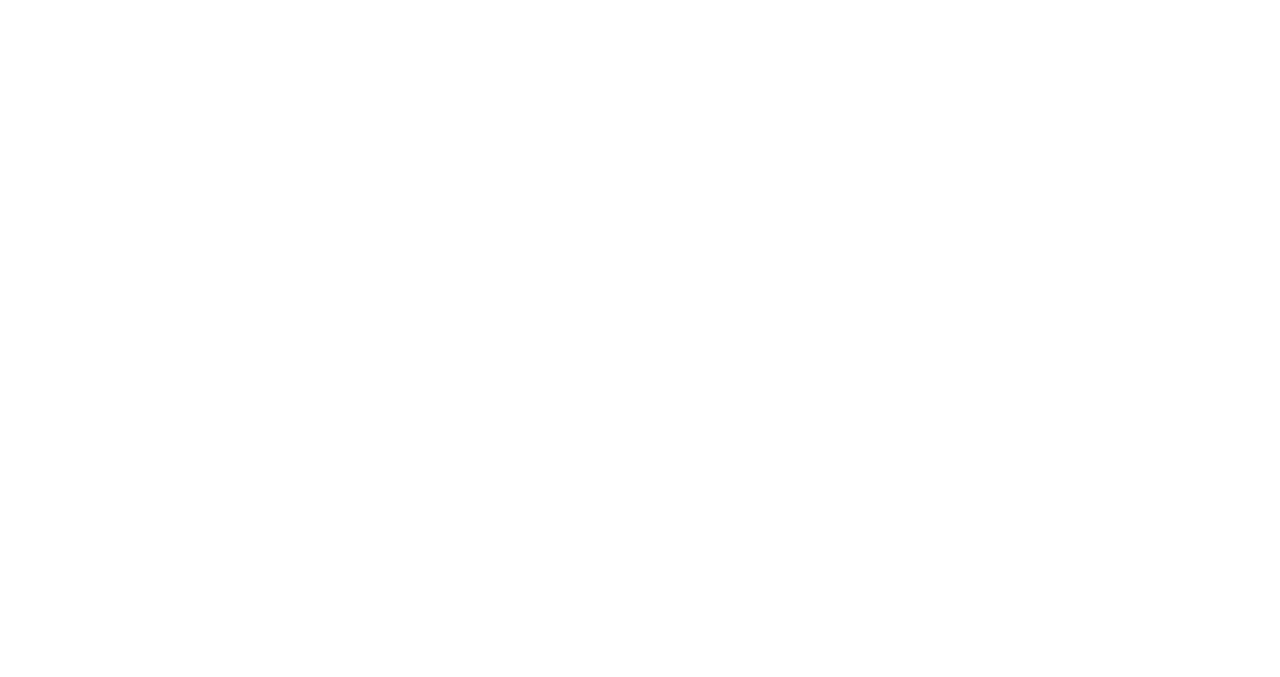
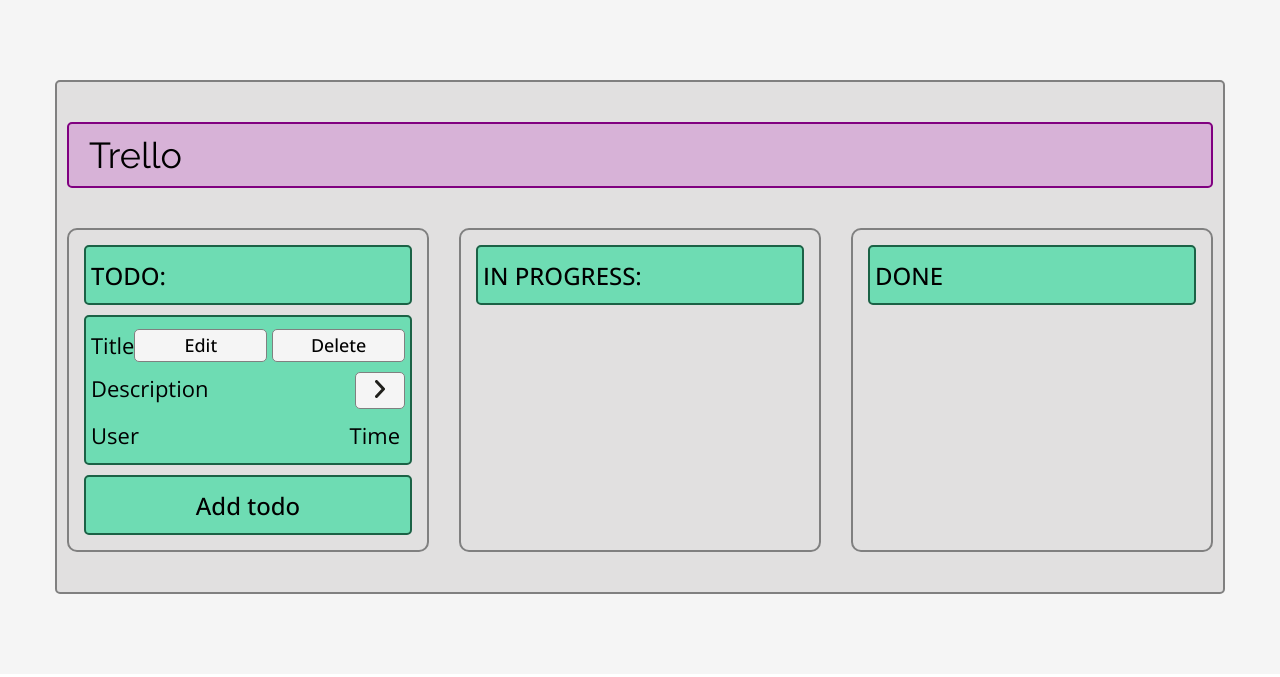
Before and after one commit to akavaliova/trello, a website built with Parcel: page src/index.html in a window 1280 px wide. Built offline with nearby package versions, Linux system fonts and the light colour scheme.

Commit message:
make html layout and add styles

```diff
--- a/src/index.html
+++ b/src/index.html
@@ -11,6 +11,44 @@
     <title>Trello-clone</title>
 </head>
 <body>
+    <div class="trello">
+        <div class="container">
+            <div class="trello__wrap">
+                <h2 class="trello__title">Trello</h2>
+                <div class="trello__todo-block">
+                    <ul class="trello__todo-active trello__todo-active--wrap">
+                        <li class="trello__todo-active trello__todo-active--item">Todo:</li>
+                        <li class="trello__todo-active trello__todo-active--case">
+                            <div class="trello__todo-active trello__todo-active--upperSection">
+                                <p class="trello__todo-active trello__todo-active--title">Title</p>
+                                <button class="trello__todo-active trello__todo-active--editBtn">Edit</button>
+                                <button class="trello__todo-active trello__todo-active--delBtn">Delete</button>
+                            </div>
+                            <div class="trello__todo-active trello__todo-active--midSection">
+                                <p class="trello__todo-active trello__todo-active--description">Description</p>
+                                <button class="trello__todo-active trello__todo-active--transferBtn"><svg width="10" height="18" viewBox="0 0 10 18" fill="none" xmlns="http://www.w3.org/2000/svg">
+                                    <path d="M1.5 1.5L8.5 9L1.5 16.5" stroke="#20201C" stroke-width="3" stroke-linecap="round" stroke-linejoin="round"/>
+                                    </svg>
+                                    </button>
+                            </div>
+                            <div class="trello__todo-active trello__todo-active--downSection">
+                                <p class="trello__todo-active trello__todo-active--user">User</p>
+                                <p class="trello__todo-active trello__todo-active--time">Time</p>
+                            </div>
+                        </li>
+                        <li class="trello__todo-active trello__todo-active--addTodoItem">
+                            <button class="trello__todo-active trello__todo-active--addTodoBtn">Add  todo</button></li>
+                    </ul>
+                    <ul class="trello__todo-inprogress trello__todo-inprogress--wrap">
+                        <li class="trello__todo-inprogress trello__todo-inprogress--item">In progress:</li>
+                    </ul>
+                    <ul class="trello__todo-done trello__todo-done--wrap">
+                        <li class="trello__todo-done trello__todo-done--item">Done</li>
+                    </ul>
+                </div>
+            </div>
+        </div>
+    </div>
 
     <script src="scripts/index.js" type="module"></script>
 </body>
--- a/src/styles/index.css
+++ b/src/styles/index.css
@@ -0,0 +1,224 @@
+*{
+    margin: 0;
+    padding: 0;
+    box-sizing: border-box;
+}
+
+.container{
+    max-width: 1200px;
+    padding: 0 15px;
+    margin: 0 auto;
+}
+
+.trello{
+    padding-top: 80px;
+    padding-bottom: 80px;
+    background: #F5F5F5;
+}
+
+.trello__wrap{
+    padding: 40px 10px 40px 10px;
+    border: 2px solid gray;
+    border-radius: 5px;
+    background: #e1e0e0;
+}
+
+.trello__title{
+    width: 100%;
+    max-width: 1170px;
+    margin-bottom: 40px;
+    font-family: 'Raleway', sans-serif;
+    font-weight: 400;
+    font-size: 36px;
+    line-height: 42px;
+    border: 2px solid purple;
+    border-radius: 5px;
+    padding-top: 10px;
+    padding-bottom: 10px;
+    padding-left: 20px;
+    background: rgb(215, 178, 215);
+}
+
+.trello__todo-block{
+    display: flex;
+    column-gap: 30px;
+}
+
+.trello__todo-active--wrap{
+    width: 100%;
+    max-width: 365px;
+    border: 2px solid gray;
+    border-radius: 10px;
+    padding: 15px;
+}
+
+.trello__todo-active--item{
+    list-style-type: none;
+    text-transform: uppercase;
+    width: 100%;
+    max-width: 370px;
+    font-family: 'Open Sans', sans-serif;
+    font-weight: 500;
+    font-size: 24px;
+    line-height: 33px;
+    color: black;
+    background-color: #6edcb3;
+    border: 2px solid #1b6246;
+    border-radius: 5px;
+    padding: 11.5px 0;
+    margin-bottom: 10px;
+    padding-left: 5px;
+}
+
+.trello__todo-active--case{
+    list-style-type: none;
+    background-color: #6edcb3;
+    border: 2px solid #1b6246;
+    border-radius: 5px;
+    padding: 11.5px 5px;
+    margin-bottom: 10px;
+}
+
+.trello__todo-active--upperSection{
+    display: flex;
+    justify-content: space-between;
+    margin-bottom: 10px;
+    font-family: 'Open Sans', sans-serif;
+    font-weight: 400;
+    font-size: 22px;
+    line-height: 33px;
+    color: black;
+}
+
+.trello__todo-active--midSection{
+    display: flex;
+    justify-content: space-between;
+    margin-bottom: 10px;
+    font-family: 'Open Sans', sans-serif;
+    font-weight: 400;
+    font-size: 22px;
+    line-height: 33px;
+    color: black;
+}
+
+.trello__todo-active--downSection{
+    display: flex;
+    justify-content: space-between;
+    font-family: 'Open Sans', sans-serif;
+    font-weight: 400;
+    font-size: 22px;
+    line-height: 33px;
+    color: black;
+}
+.trello__todo-active--editBtn{
+    margin-right: 5px;
+    border: 1px solid gray;
+    border-radius: 5px;
+    background: #F5F5F5;
+    font-family: 'Open Sans', sans-serif;
+    font-weight: 500;
+    font-size: 18px;
+    line-height: 26px;
+    text-align: center;
+    color: black;
+    width: 100%;
+    max-width: 280px;
+}
+.trello__todo-active--delBtn{
+    border: 1px solid gray;
+    border-radius: 5px;
+    background: #F5F5F5;
+    font-family: 'Open Sans', sans-serif;
+    font-weight: 500;
+    font-size: 18px;
+    line-height: 26px;
+    text-align: center;
+    color: black;
+    width: 100%;
+    max-width: 280px;
+}
+
+.trello__todo-active--transferBtn{
+    border: 1px solid gray;
+    border-radius: 5px;
+    background: #F5F5F5;
+    width: 100%;
+    max-width: 50px;
+    padding: 7px;
+}
+
+.trello__todo-active--time{
+    text-align: right;
+    margin-right: 5px;
+}
+
+.trello__todo-active--addTodoItem{
+    list-style-type: none;
+    width: 100%;
+    max-width: 370px
+}
+
+.trello__todo-active--addTodoBtn{
+    width: 100%;
+    font-family: 'Open Sans', sans-serif;
+    font-weight: 500;
+    font-size: 24px;
+    line-height: 33px;
+    color: black;
+    background-color: #6edcb3;
+    border: 2px solid #1b6246;
+    border-radius: 5px;
+    padding: 11.5px 0;
+}
+
+.trello__todo-inprogress--wrap{
+    width: 100%;
+    max-width: 365px;
+    border: 2px solid gray;
+    border-radius: 10px;
+    padding: 15px;
+}
+
+.trello__todo-inprogress--item{
+    list-style-type: none;
+    text-transform: uppercase;
+    width: 100%;
+    max-width: 370px;
+    font-family: 'Open Sans', sans-serif;
+    font-weight: 500;
+    font-size: 24px;
+    line-height: 33px;
+    color: black;
+    background-color: #6edcb3;
+    border: 2px solid #1b6246;
+    border-radius: 5px;
+    padding: 11.5px 0;
+    margin-bottom: 10px;
+    padding-left: 5px;
+}
+
+.trello__todo-done--wrap{
+    width: 100%;
+    max-width: 365px;
+    border: 2px solid gray;
+    border-radius: 10px;
+    padding: 15px;
+}
+
+.trello__todo-done--item{
+    list-style-type: none;
+    text-transform: uppercase;
+    width: 100%;
+    max-width: 370px;
+    font-family: 'Open Sans', sans-serif;
+    font-weight: 500;
+    font-size: 24px;
+    line-height: 33px;
+    color: black;
+    background-color: #6edcb3;
+    border: 2px solid #1b6246;
+    border-radius: 5px;
+    padding: 11.5px 0;
+    margin-bottom: 10px;
+    padding-left: 5px;
+}
```
Also changed, not shown: src/images/AddBtn.svg (added).
